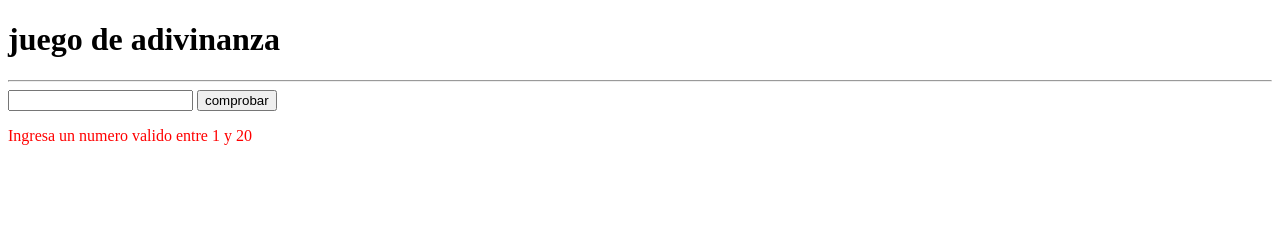
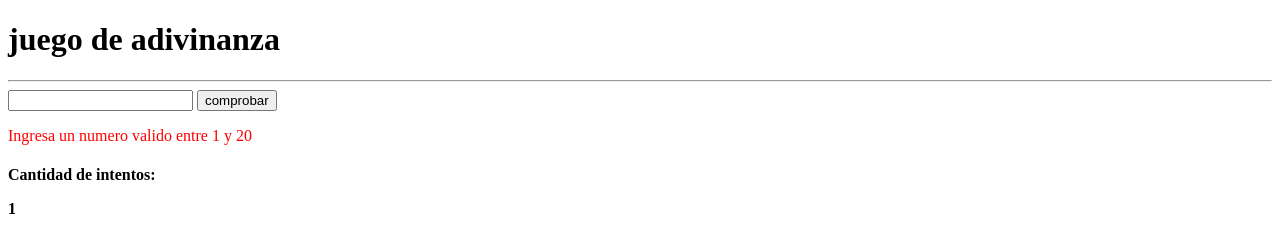
Before and after one commit to pleasejelpme/adivinanza-js-practica, a plain HTML site: page index.html in a window 1280 px wide. Both pictures are taken after a click on the button "comprobar". Drawn offline with Linux system fonts and the light colour scheme.

Commit message:
agregado contador de intentos

```diff
--- a/index.html
+++ b/index.html
@@ -13,6 +13,8 @@
     <input type="text" name="" id="numero_in">
     <button onclick="chequearResultado()">comprobar</button>
     <p id="mensaje"></p>
+    <h4>Cantidad de intentos: <p id="intento">0</p>
+    </h4>
 
     <script src="script.js"></script>
 </body>
--- a/script.js
+++ b/script.js
@@ -1,8 +1,12 @@
 let numero = Math.ceil(Math.random()*19)
 let numero_in = document.getElementById('numero_in')
 let mensaje = document.getElementById('mensaje')
+let intento = document.getElementById('intento')
+let intentos = 0
 
 function chequearResultado(){
+    intentos ++
+    intento.textContent = intentos
     let numero_ingresado = parseInt(numero_in.value)
 
     if (numero_ingresado < 1 || numero_ingresado > 20 || isNaN(numero_ingresado)) {
```
